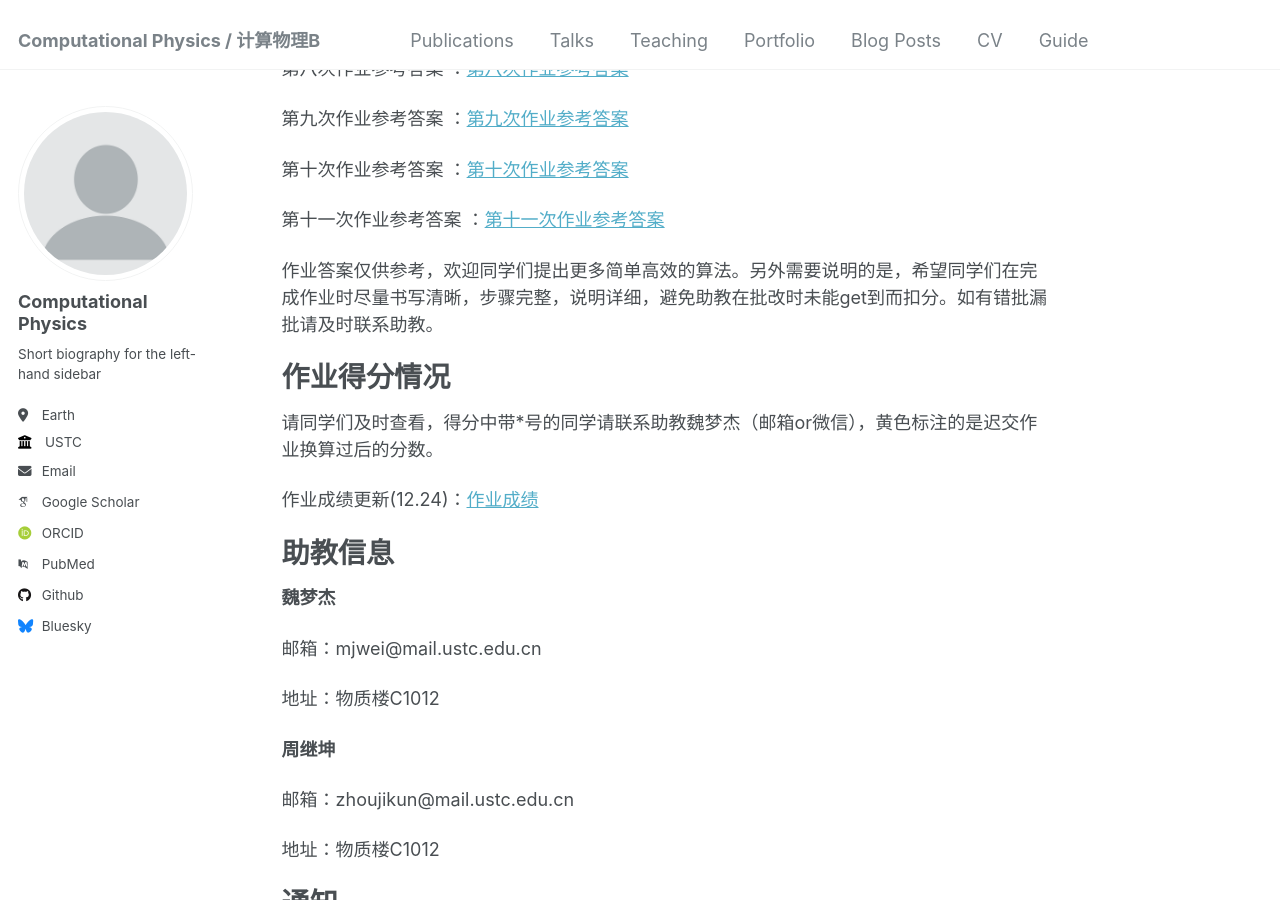
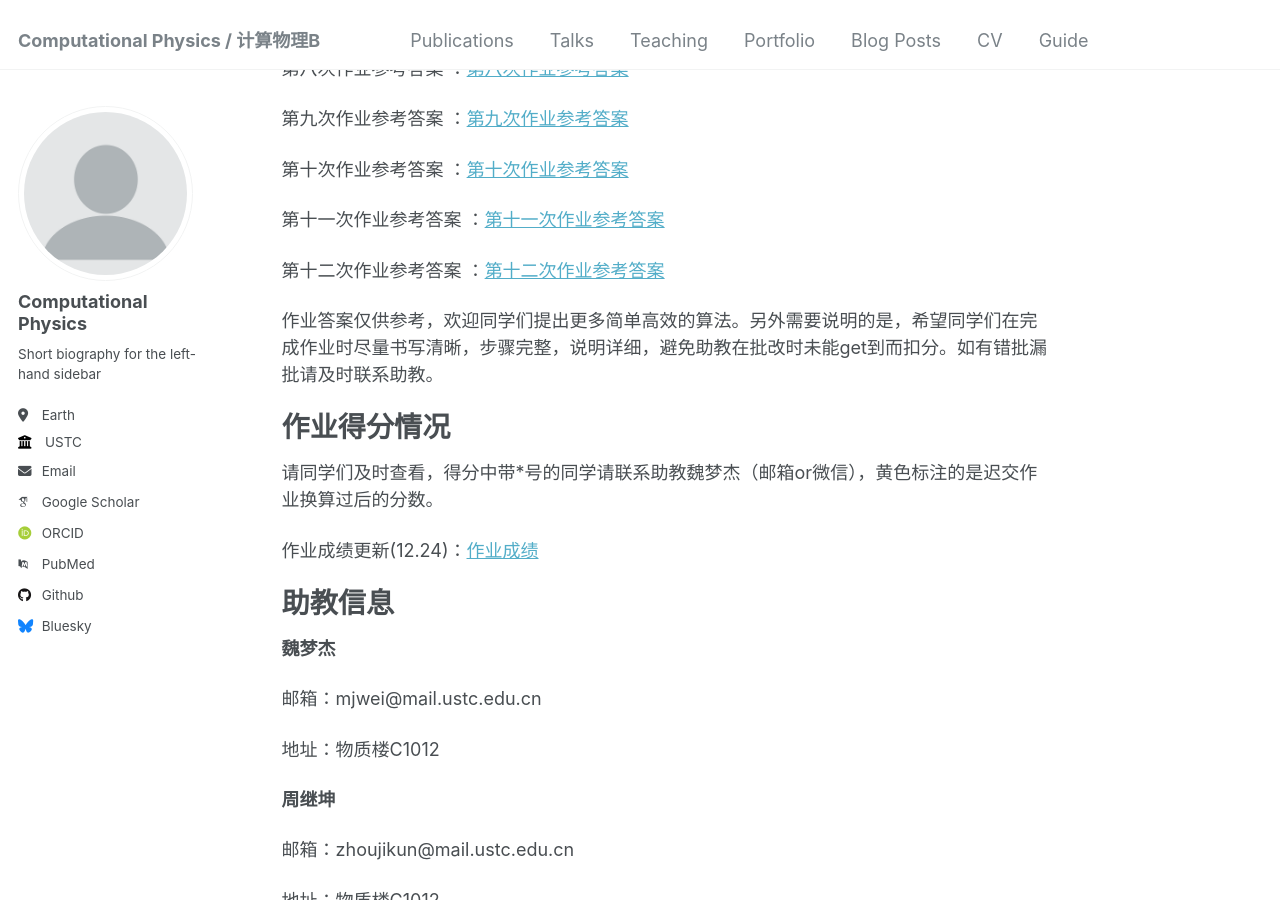
Before and after one commit to ZhouJikunn/ZhouJikunn.github.io, a Jekyll site: the page built from _pages/about.md, in a window 1280 px wide and 900 px high, scrolled down 1862 px. Built offline with Jekyll 4.4.1, drawn with Linux system fonts in a browser that asks for light colours; some web fonts are replaced.

Commit message:
Update about.md

```diff
--- a/_pages/about.md
+++ b/_pages/about.md
@@ -83,6 +83,8 @@ redirect_from:
 
 第十一次作业参考答案 ：[第十一次作业参考答案](http://zhoujikunn.github.io/files/第十一次作业参考答案.pdf)
 
+第十二次作业参考答案 ：[第十二次作业参考答案](http://zhoujikunn.github.io/files/第十二次作业参考答案.pdf)
+
 作业答案仅供参考，欢迎同学们提出更多简单高效的算法。另外需要说明的是，希望同学们在完成作业时尽量书写清晰，步骤完整，说明详细，避免助教在批改时未能get到而扣分。如有错批漏批请及时联系助教。
 
 作业得分情况
```
